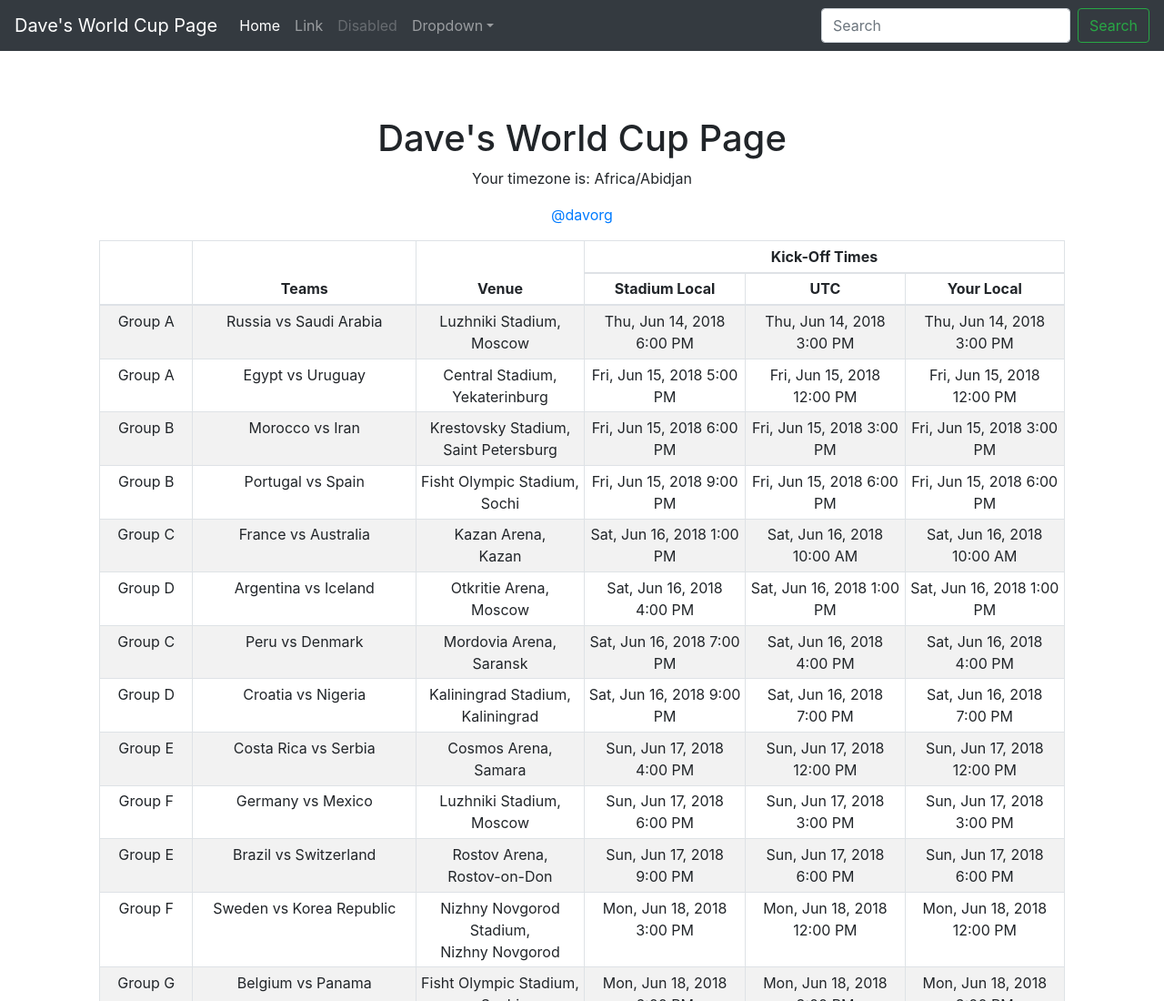
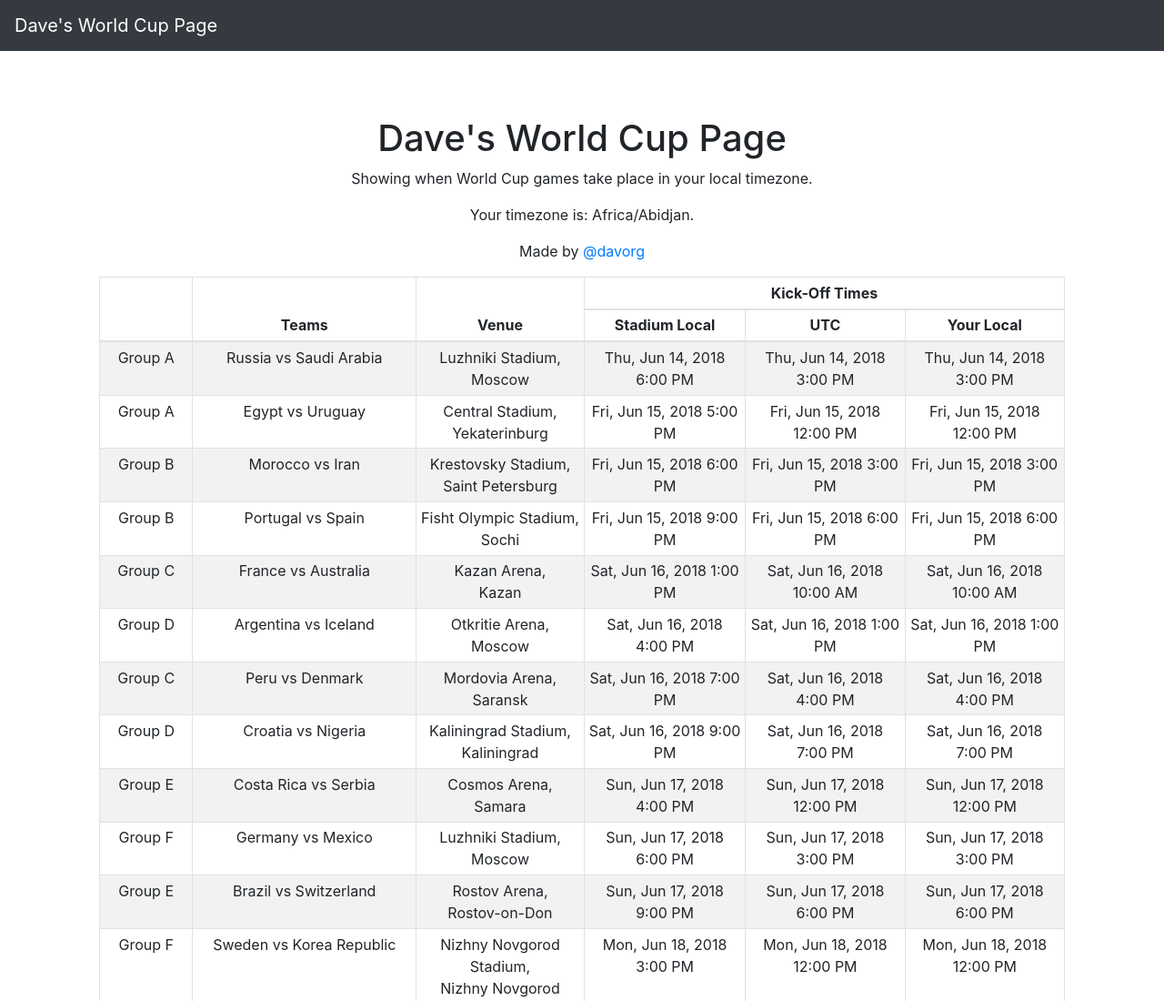
Before and after one commit to davorg/worldcup, a plain HTML site: page docs/index.html in a window 1280 px wide. Shown: the top 1100 px of the page at 91% size. Drawn offline with nearby package versions, Linux system fonts and the light colour scheme.

Commit message:
Remove unwanted cruft from the navbar.

```diff
--- a/docs/index.html
+++ b/docs/index.html
@@ -21,42 +21,14 @@
   <body>
     <nav class="navbar navbar-expand-md navbar-dark bg-dark fixed-top">
       <a class="navbar-brand" href="#">Dave's World Cup Page</a>
-      <button class="navbar-toggler" type="button" data-toggle="collapse" data-target="#navbarsExampleDefault" aria-controls="navbarsExampleDefault" aria-expanded="false" aria-label="Toggle navigation">
-        <span class="navbar-toggler-icon"></span>
-      </button>
-
-      <div class="collapse navbar-collapse" id="navbarsExampleDefault">
-        <ul class="navbar-nav mr-auto">
-          <li class="nav-item active">
-            <a class="nav-link" href="#">Home <span class="sr-only">(current)</span></a>
-          </li>
-          <li class="nav-item">
-            <a class="nav-link" href="#">Link</a>
-          </li>
-          <li class="nav-item">
-            <a class="nav-link disabled" href="#">Disabled</a>
-          </li>
-          <li class="nav-item dropdown">
-            <a class="nav-link dropdown-toggle" href="http://example.com" id="dropdown01" data-toggle="dropdown" aria-haspopup="true" aria-expanded="false">Dropdown</a>
-            <div class="dropdown-menu" aria-labelledby="dropdown01">
-              <a class="dropdown-item" href="#">Action</a>
-              <a class="dropdown-item" href="#">Another action</a>
-              <a class="dropdown-item" href="#">Something else here</a>
-            </div>
-          </li>
-        </ul>
-        <form class="form-inline my-2 my-lg-0">
-          <input class="form-control mr-sm-2" type="text" placeholder="Search" aria-label="Search">
-          <button class="btn btn-outline-success my-2 my-sm-0" type="submit">Search</button>
-        </form>
-      </div>
     </nav>
     <main role="main" class="container">
 
       <div class="starter-template">
         <h1>Dave's World Cup Page</h1>
-        <p>Your timezone is: <span id="yourtimezone"></span></p>
-        <p><a href="https://twitter.com/davorg">@davorg</a></p>
+        <p>Showing when World Cup games take place in your local timezone.</p>
+        <p>Your timezone is: <span id="yourtimezone"></span>.</p>
+        <p>Made by <a href="https://twitter.com/davorg">@davorg</a></p>
         <div id="list"></div>
       </div>
     </main><!-- /.container -->
```
